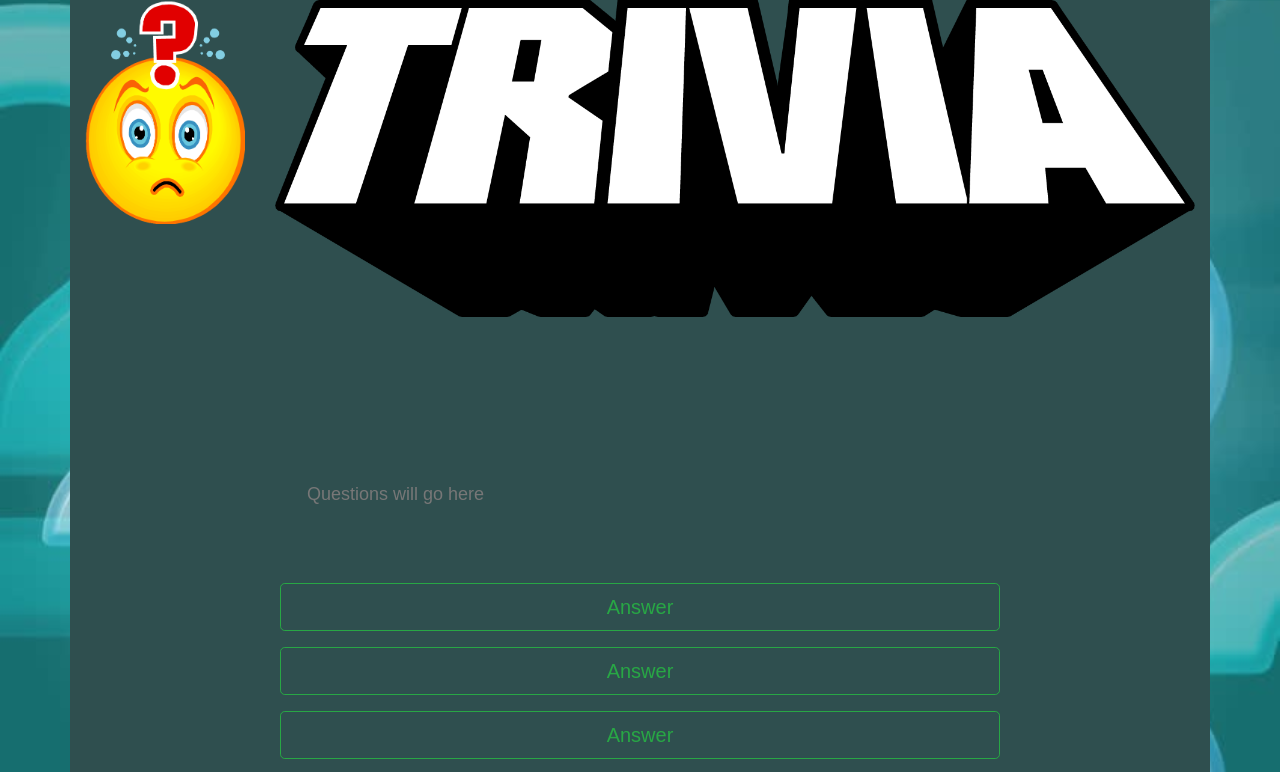
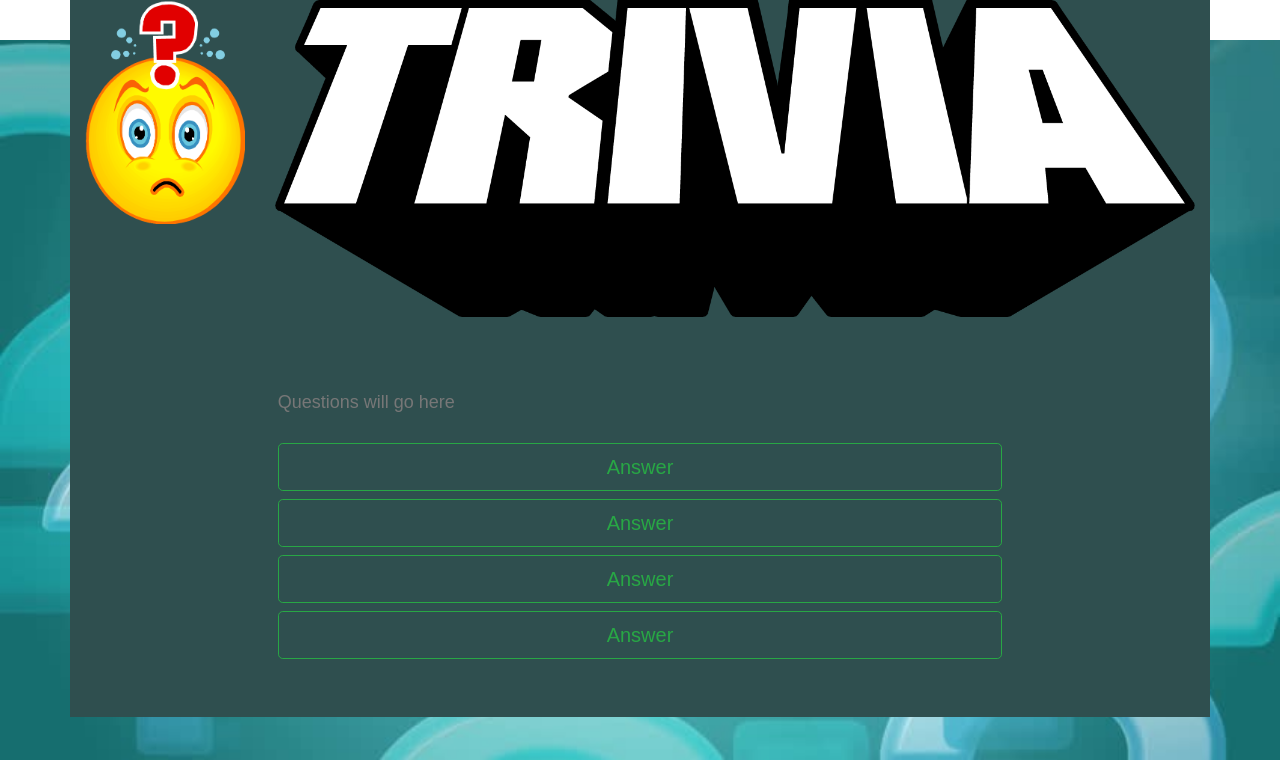
Before and after one commit to Tim-Shaffer/TriviaGame, a plain HTML site: page index.html in a window 1280 px wide. Both pictures are taken after a click on the button "Start". Shown: the top 772 px of the page. Drawn offline with nearby package versions, Linux system fonts and the light colour scheme.

Commit message:
adjusted the display for visibility on laptop screen vs external monitor

```diff
--- a/assets/css/style.css
+++ b/assets/css/style.css
@@ -20,7 +20,7 @@ body {
 
   .jumbotron {
     background-color: darkslategrey;
-    height: 600px;
+    height: 400px;
   }
 
   #id {
--- a/index.html
+++ b/index.html
@@ -44,11 +44,11 @@
         </div>
 
 
-        <div class="row jumbotron jumbotron-fluid mb-5 mh-100">
-            <div class="col-sm-12 my-5">
+        <div class="row jumbotron jumbotron-fluid mh-100">
+            <div class="col-sm-12">
                         <!-- The start section will be shown on the page load and then hidden after the Start button is selected -->
                         <section class="start">
-                            <div class="row p-5">
+                            <div class="row p-1">
                                 <div class="col-sm-2"></div>
                                 <div class="col-sm-8">
                                     <button type="button" class="btn btn-outline-success btn-lg btn-block" id="start">Start</button>
@@ -60,35 +60,35 @@
 
                         <!-- The question and Answer Section will be updated with questions and answers and shown/hidden depending upon actions -->
                         <section class="question-section">
-                            <div class="row p-5">
+                            <div class="row p-1">
                                 <div class="col-sm-2"></div>
                                 <div class="col-sm-8">
                                     <p id="question">Questions will go here </p>
                                 </div>
                                 <div class="col-sm-2"></div>
                             </div>
-                            <div class="row p-2">
+                            <div class="row p-1">
                                 <div class="col-sm-2"></div>
                                 <div class="col-sm-8">
                                     <button type="button" class="btn btn-outline-success btn-lg btn-block answers" id="answer1">Answer</button>
                                 </div>
                                 <div class="col-sm-2"></div>
                             </div>
-                            <div class="row p-2">
+                            <div class="row p-1">
                                 <div class="col-sm-2"></div>
                                 <div class="col-sm-8">
                                     <button type="button" class="btn btn-outline-success btn-lg btn-block answers" id="answer2">Answer</button>
                                 </div>
                                 <div class="col-sm-2"></div>
                             </div>
-                            <div class="row p-2">
+                            <div class="row p-1">
                                 <div class="col-sm-2"></div>
                                 <div class="col-sm-8">
                                     <button type="button" class="btn btn-outline-success btn-lg btn-block answers" id="answer3">Answer</button>
                                 </div>
                                 <div class="col-sm-2"></div>
                             </div>
-                            <div class="row p-2">
+                            <div class="row p-1">
                                 <div class="col-sm-2"></div>
                                 <div class="col-sm-8">
                                     <button type="button" class="btn btn-outline-success btn-lg btn-block answers" id="answer4">Answer</button>
@@ -99,7 +99,7 @@
 
                         <!-- The answer-section section will display whether the guess was right or wrong -->
                         <section class="answer-section">
-                            <div class="row p-5">
+                            <div class="row p-1">
                                 <div class="col-sm-2"></div>
                                 <div class="col-sm-8" id="answer-section">
                                     <p>I WILL BE SHOWING  WHETHER THE ANSWER WAS CORRECT OR NOT HERE</p>
```
